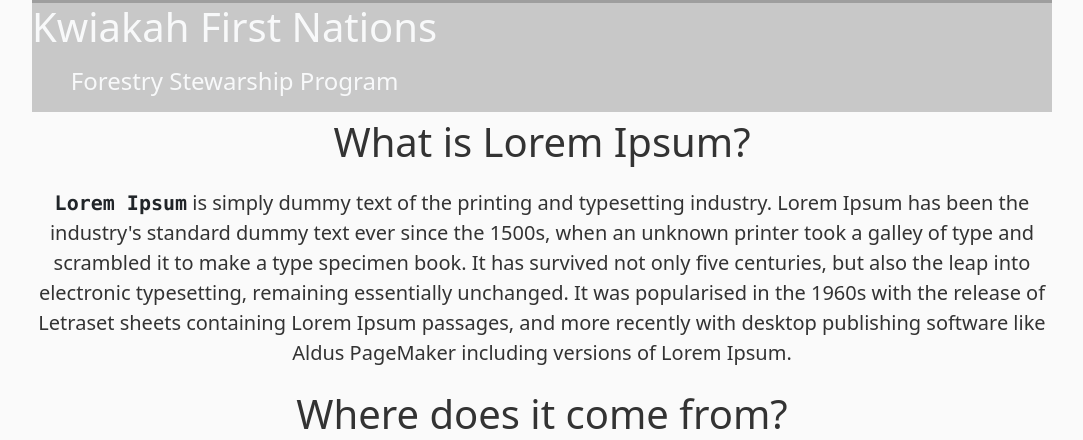
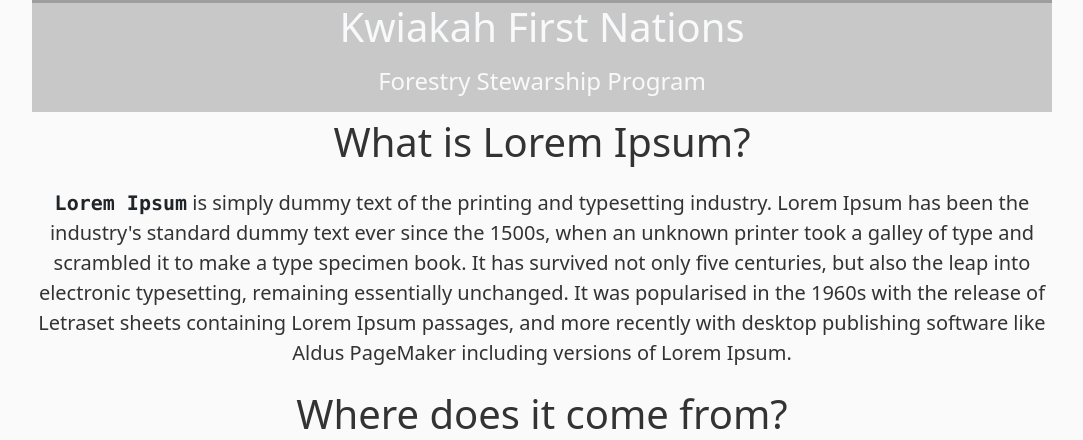
Before and after one commit to BrodieHay/KwiakahFSP, a Django app: page / in a window 1280 px wide. Shown: the part 868-1308 px from the top of the page, without its empty margins (98-1181 px from the left). Run offline with Django 3.2, Linux system fonts and the light colour scheme; some libraries are stand-ins or nearby versions; grey boxes are pictures that could not be loaded.

Commit message:
alignment

```diff
--- a/stewardshipProgram/templates/stewardshipProgram/home.html
+++ b/stewardshipProgram/templates/stewardshipProgram/home.html
@@ -15,7 +15,7 @@
     -webkit-background-size: contain;"
   />
   <div class="mask" style="background-color: rgba(0, 0, 0, 0.2)">
-    <div class="d-flex justify-content-top align-items-center h-100">
+    <div class="d-flex justify-content-center align-items-top h-100">
       <div class="text-light">
       <h1 class="mb-3 text-light">Kwiakah First Nations</h1>
       <h4 class="mb-3 text-light">Forestry Stewarship Program</h4>
```
